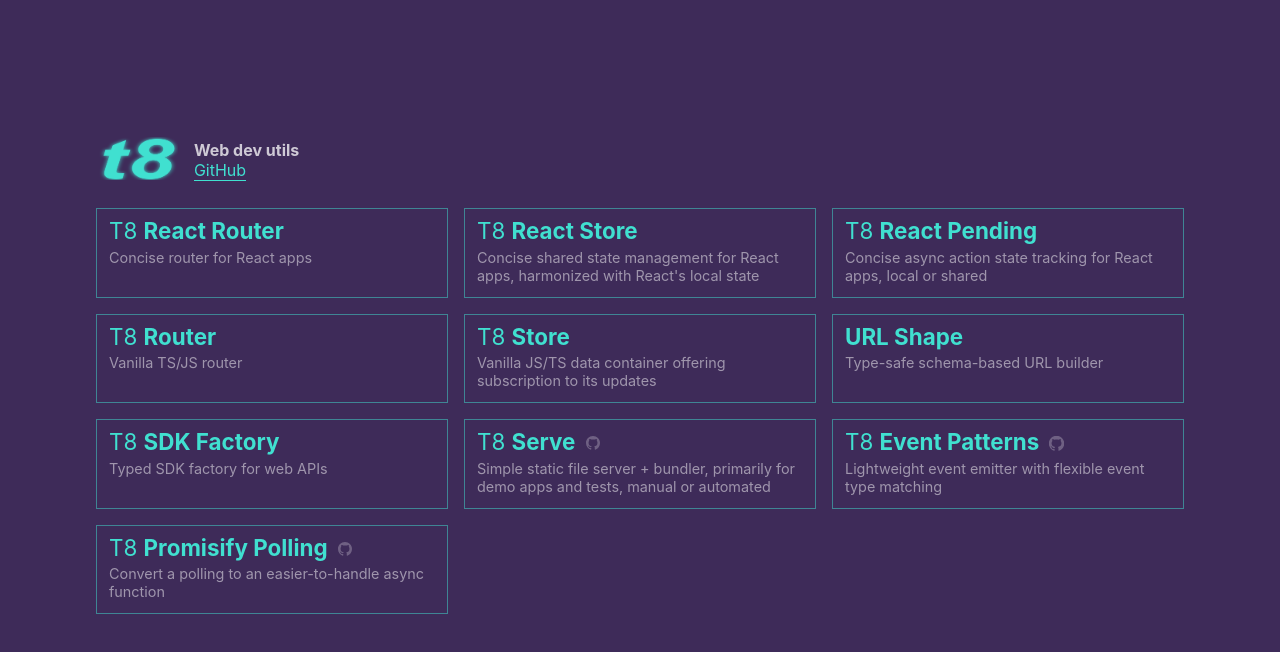
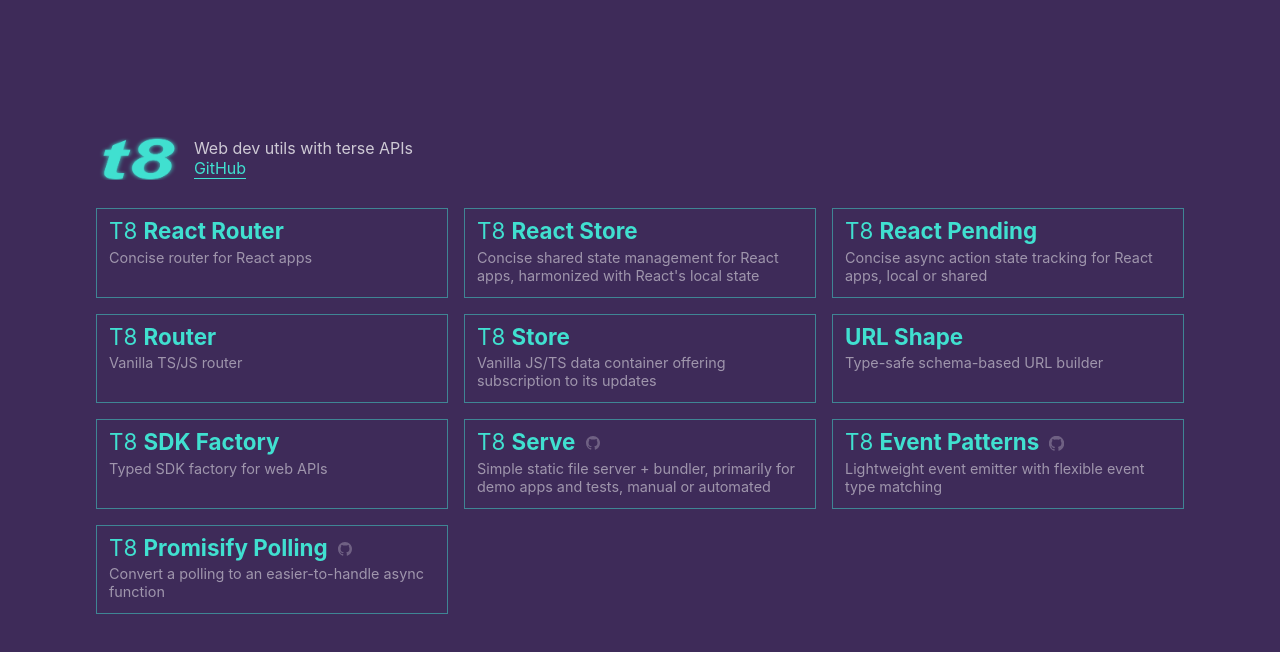
Before and after one commit to t8js/t8js.github.io, a website: page index.html in a window 1280 px wide. Drawn offline with Linux system fonts and the light colour scheme.

Commit message:
update index title

```diff
--- a/assets/index.css
+++ b/assets/index.css
@@ -51,7 +51,7 @@ a:active {
 }
 header {
   display: flex;
-  align-items: flex-end;
+  align-items: center;
   color: color(from var(--color) srgb r g b / 0.75);
   padding: 0.75rem var(--padding-x);
   box-sizing: border-box;
--- a/index.html
+++ b/index.html
@@ -4,7 +4,7 @@
   <meta charset="utf-8">
   <meta name="viewport" content="width=device-width">
   <meta name="description" content="T8 is a collection of utilities with concise APIs addressing common web dev tasks, such as routing and state management in React apps and in vanilla TypeScript/JavaScript">
-  <title>T8 | Web dev utils</title>
+  <title>T8 | Web dev utils with terse APIs</title>
   <link rel="stylesheet" href="assets/index.css">
   <link rel="icon" type="image/png" href="assets/t8.png">
 </head>
@@ -14,7 +14,7 @@
 <header>
   <h1><img src="assets/t8_2.png" alt="t8" height="80"></h1>
   <p>
-    <span><strong>Web dev utils</strong></span>
+    <span>Web dev utils with terse APIs</span>
     <span class="sep">|</span>
     <a href="https://github.com/t8js" target="_blank">GitHub</a>
   </p>
```
